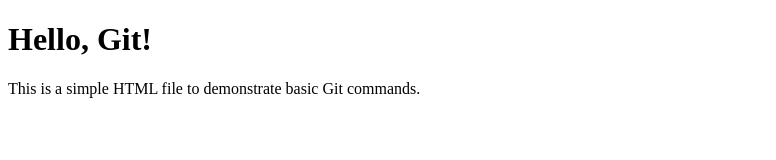
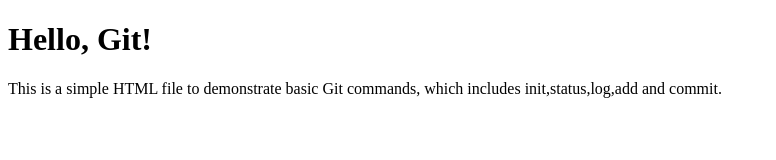
Before and after one commit to shreyassureshrao/gitdemo, a plain HTML site: page index.html in a window 1280 px wide. Shown: the whole page, without its empty margins (0-776 px from the left). Drawn offline with Linux system fonts and the light colour scheme.

Commit message:
Updated index.html

```diff
--- a/index.html
+++ b/index.html
@@ -7,6 +7,6 @@
 </head>
 <body>
     <h1>Hello, Git!</h1>
-    <p>This is a simple HTML file to demonstrate basic Git commands.</p>
+    <p>This is a simple HTML file to demonstrate basic Git commands, which includes init,status,log,add and commit.</p>
 </body>
 </html>
```
